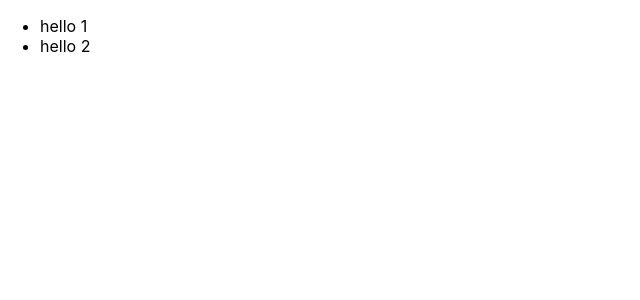
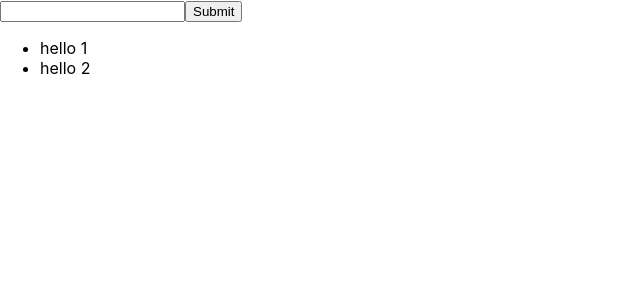
Before and after one commit to chrysillala/totododo, a React (Create React App) app: page / in a window 1280 px wide. Shown: the top 300 px of the page, without its empty margins (0-640 px from the left). Built offline with nearby package versions, Linux system fonts and the light colour scheme.

Commit message:
add initial input form

```diff
--- a/src/App.js
+++ b/src/App.js
@@ -6,6 +6,7 @@ class App extends React.Component {
     super(props);
     this.state = {
       isLoading: false,
+      value: '',
       todos: [
         {
           id: 1,
@@ -27,6 +28,24 @@ class App extends React.Component {
     };
   };
 
+  // because we are using arrow fn here
+  // so no need to bind the function
+  // resulting in cleaner code
+  handleChange = (event) => {
+    this.setState({
+      value: event.target.value,
+    })
+  };
+
+  handleSubmit = (event) => {
+    event.preventDefault();
+    const newTodos = [...this.state.todos, { title: this.state.value }];
+    this.setState({
+      value: '',
+      todos: newTodos
+    });
+  };
+
   componentDidMount() {
     console.log('component did mount');
   };
@@ -36,10 +55,14 @@ class App extends React.Component {
   };
 
   render() {
-    const { todos } = this.state;
+    const { todos, value } = this.state;
 
     return (
       <Layout>
+        <form onSubmit={this.handleSubmit}>
+          <input type="text" onChange={this.handleChange} value={value} />
+          <input type="submit" value="Submit" />
+        </form>
         <ul>
           {todos.map((todo, index) => (
             <li key={index}>
```
